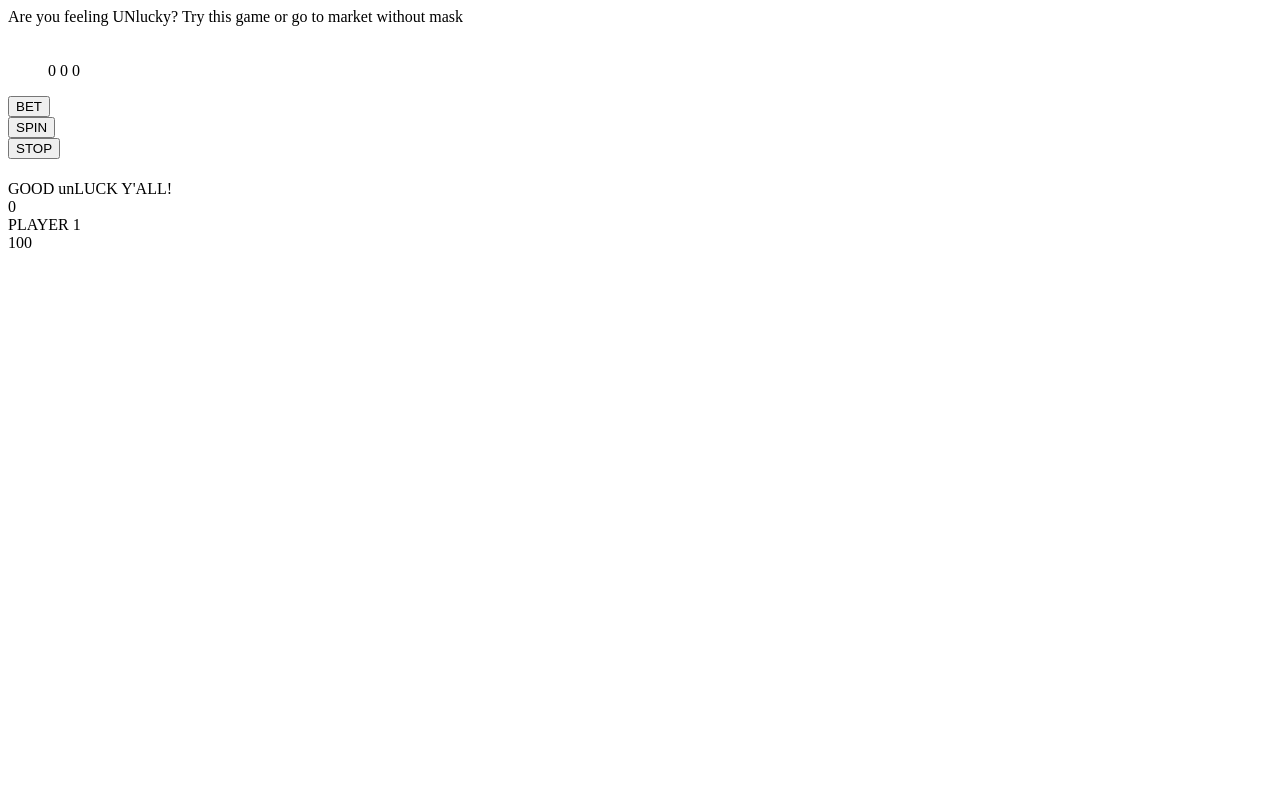
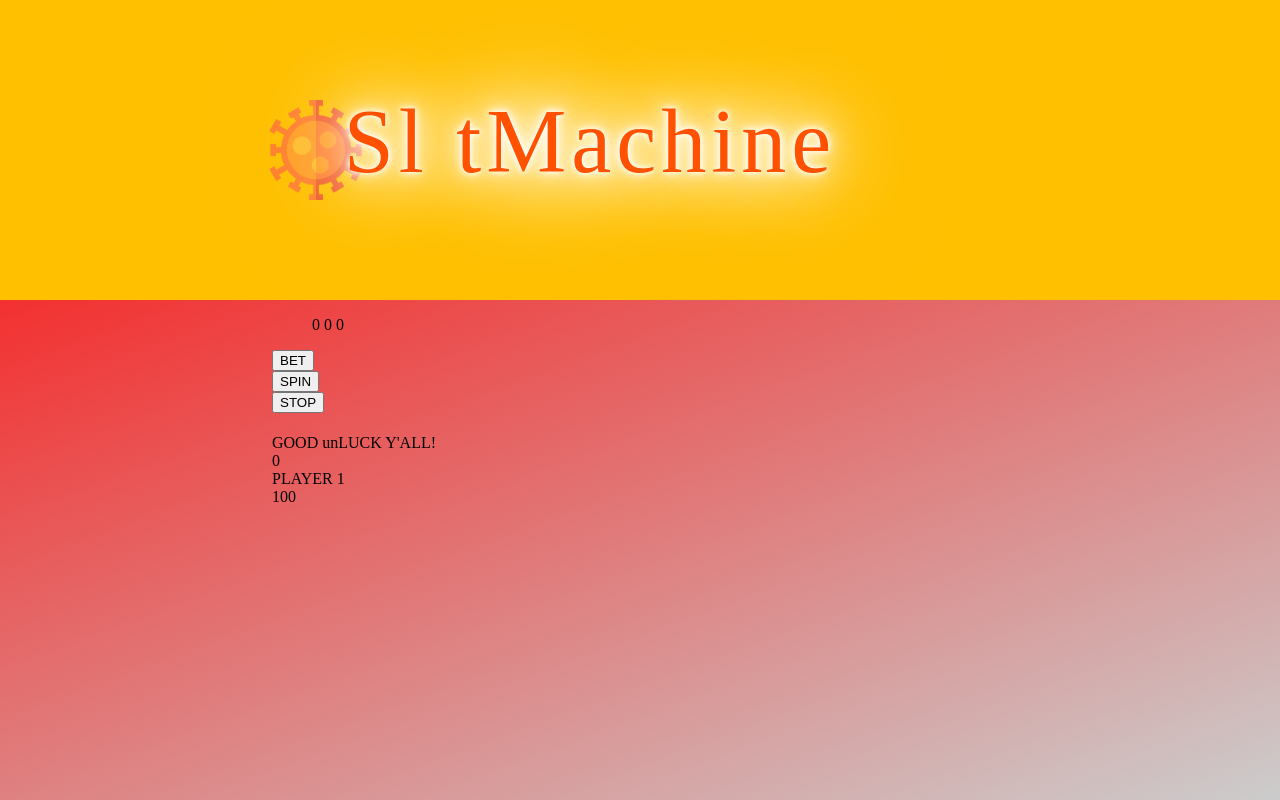
Before and after one commit to mhepekiz/slotmachine, a plain HTML site: page index.html in a window 1280 px wide. Drawn offline with nearby package versions, Linux system fonts and the light colour scheme; a web font is replaced by a local one.

Commit message:
Some CSS Work Added

```diff
--- a/css/main.css
+++ b/css/main.css
@@ -1,5 +1,64 @@
-.playAgain-button {
-    visibility: hidden;
+@import url('https://fonts.googleapis.com/css2?family=Shrikhand&display=swap');
+
+
+body {
+    background-image: linear-gradient(-20deg, #cccccc, #ff0000);
+    height: 100vh;
+    margin: 0;
+}
+
+header {
+    display: flex;
+    justify-content: center;
+    height: 300px;
+    background-color: #ffc000;
+  }
+
+  @-webkit-keyframes fadeinout {
+    50% { opacity: 1; }
+  }
+
+  @keyframes fadeinout {
+    50% { opacity: 1; }
+  }
+
+  p {
+
+    font-family: 'Shrikhand', serif;
+    font-size: 90px;
+    color: #ff5100;
+    align-items: center;
+    -webkit-animation: fadeinout 2s linear forwards infinite;
+    animation: fadeinout 2s linear forwards infinite;
+    opacity: 0;
+    text-shadow:
+    0 0 5px #fff,
+    0 0 10px #fff,
+    0 0 20px #fff,
+    0 0 40px #fff,
+    0 0 80px #fff,
+    0 0 90px #fff,
+    0 0 100px #fff,
+    0 0 150px #fff;
+    letter-spacing: 5px;
+    z-index: 50;
+  }
+
+  span {
+    position: relative;
+    left: -570px;
+    top: 100px;
+  }
+
+  img {
+    opacity: 0.5;
+  }
+
+
+container {
+    display: flex;
+    justify-content: center;
+
 }
 
 #spinner {
@@ -9,9 +68,11 @@
 
 ul#spin {
 	min-width: 696px;
-	list-style: none;
-	padding-top: 20px;
-	}
+	list-style: none;	}
 	ul#spin li {
 		display: inline;
-	}
+    }
+
+.playAgain-button {
+    visibility: hidden;
+}
--- a/index.html
+++ b/index.html
@@ -15,12 +15,11 @@
 </head>
 <body>
 
-    <header>Are you feeling UNlucky? Try this game or go to market without mask</header>
+    <header><p>Sl&nbsp;tMachine</p><span id="covid"><img src="imgs/cov.png" width="100" height="100"></span></header>
 
 
 
-    <div class="main>">
-
+    <container id="main">
         <div class="slot-machine-box">
                 <div class="machine">
                     <div class="spinner">
@@ -45,11 +44,7 @@
 
 
         </div>
-
-
-
-    </div>
-
+    </container>
 
 </body>
 </html>
--- a/js/main.js
+++ b/js/main.js
@@ -82,6 +82,10 @@ function init() {
   }
 
 
+  let cnt0 = 0;
+  let cnt1 = 0;
+  let cnt2 = 0;
+
   function gamePlay(){
 
 
@@ -103,6 +107,9 @@ function init() {
 
     }
 
+
+
+
     function render(){
         spinCounter = 0;
         gamePlay();
```
Also changed, not shown: imgs/cov.png (added).
